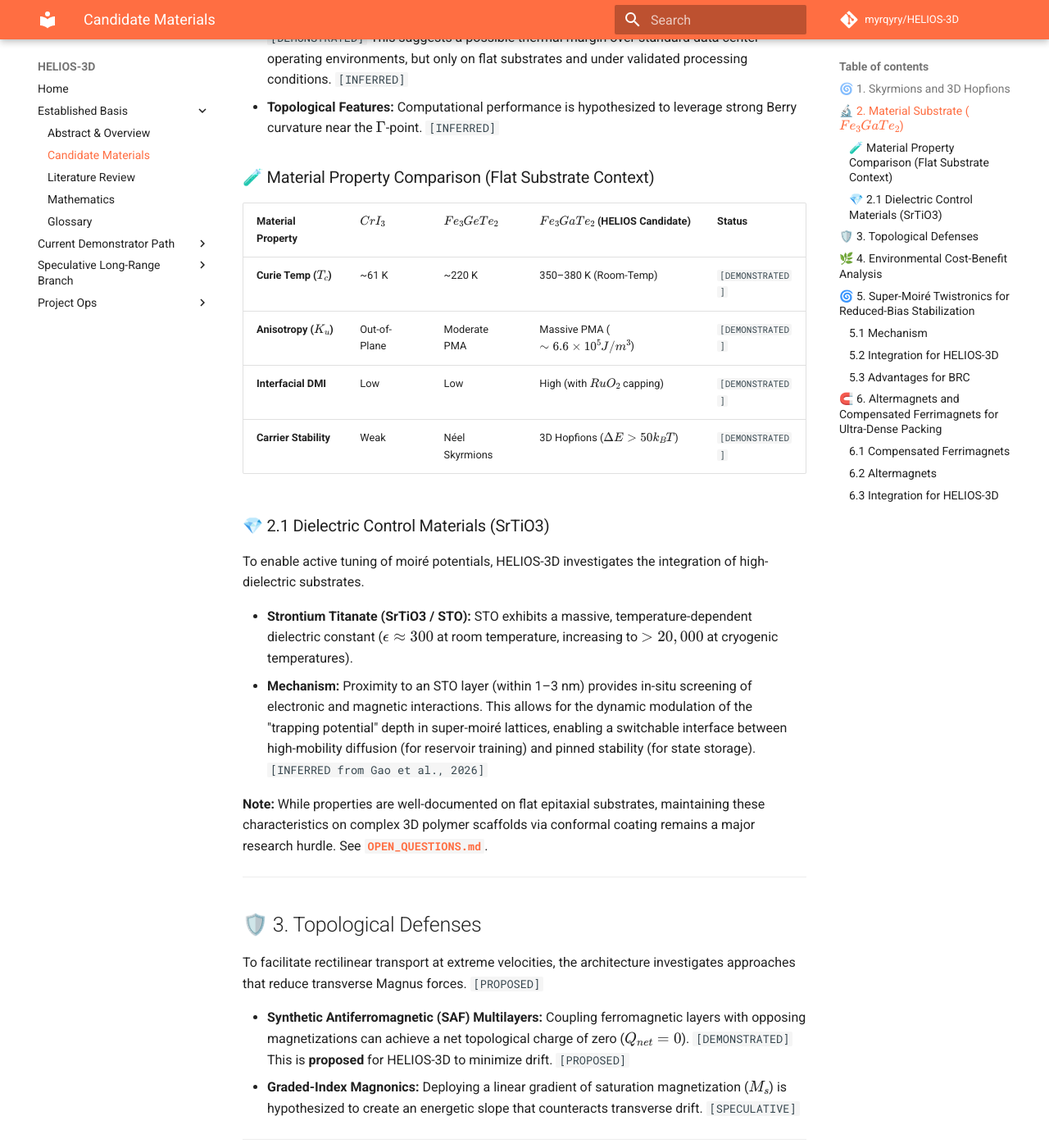
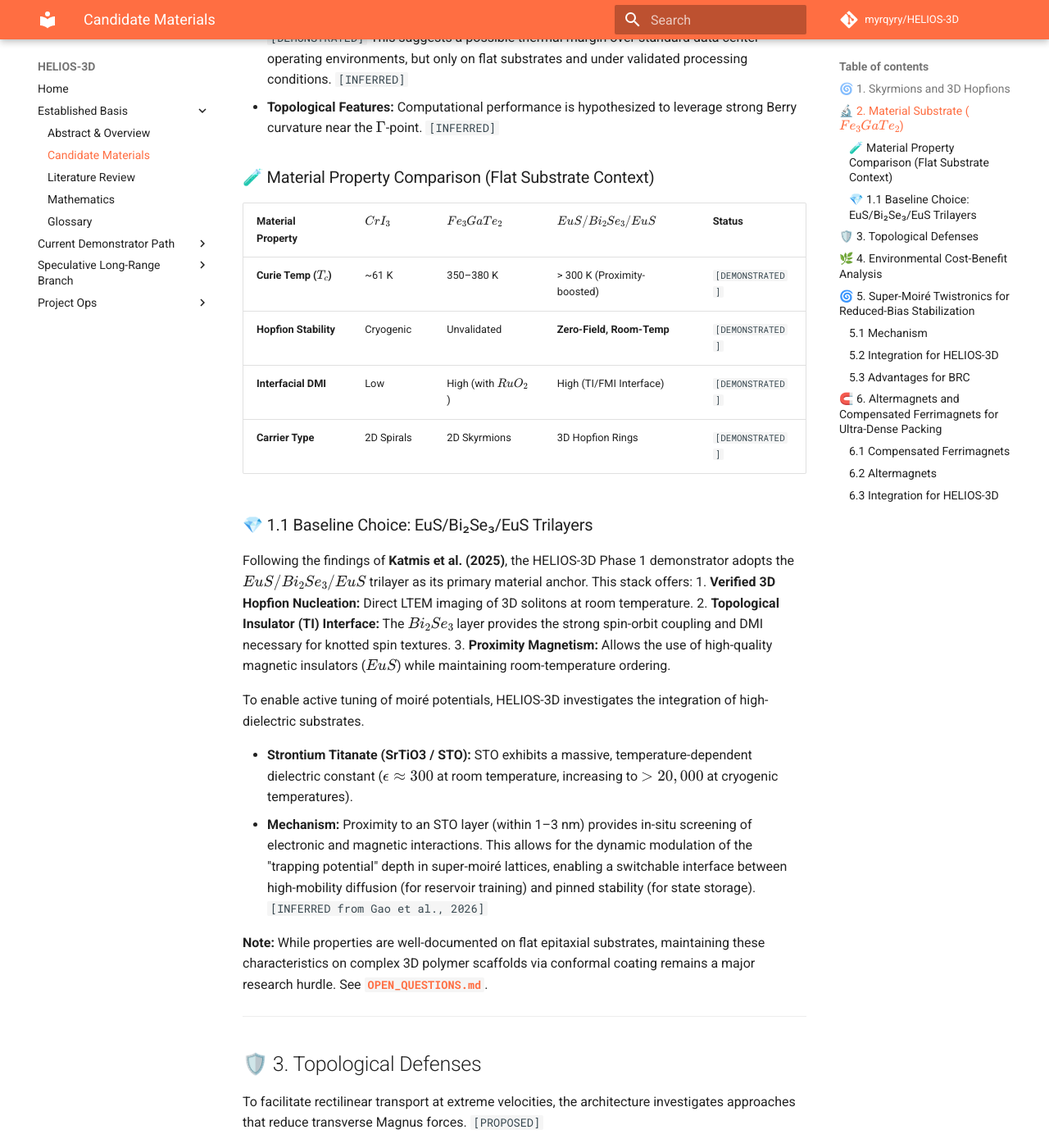
Before and after one commit to myrqyry/HELIOS-3D, an MkDocs documentation site: the page built from docs/CANDIDATE_MATERIALS_AND_MECHANISMS.md, in a window 1280 px wide and 1400 px high, scrolled down 828 px. Shown: the whole window at 82% size. Built offline with MkDocs 1.6.1 and Material for MkDocs 9.7.7, drawn with Linux system fonts in a browser that asks for light colours; comment, search, counter and statistics services are not loaded.

Commit message:
docs: adopt EuS/Bi2Se3/EuS as baseline hopfion material following Katmis et al. (2025)

```diff
--- a/docs/CANDIDATE_MATERIALS_AND_MECHANISMS.md
+++ b/docs/CANDIDATE_MATERIALS_AND_MECHANISMS.md
@@ -21,14 +21,18 @@ One candidate substrate path for HELIOS-3D is $Fe_3GaTe_2$, a metallic van der W
 
 ### 🧪 Material Property Comparison (Flat Substrate Context)
 
-| Material Property | $CrI_3$ | $Fe_3GeTe_2$ | $Fe_3GaTe_2$ (HELIOS Candidate) | Status |
+| Material Property | $CrI_3$ | $Fe_3GaTe_2$ | $EuS/Bi_2Se_3/EuS$ | Status |
 | :--- | :--- | :--- | :--- | :--- |
-| **Curie Temp ($T_c$)** | ~61 K | ~220 K | 350–380 K (Room-Temp) | `[DEMONSTRATED]` |
-| **Anisotropy ($K_u$)** | Out-of-Plane | Moderate PMA | Massive PMA ($\sim 6.6 \times 10^5 J/m^3$) | `[DEMONSTRATED]` |
-| **Interfacial DMI** | Low | Low | High (with $RuO_2$ capping) | `[DEMONSTRATED]` |
-| **Carrier Stability** | Weak | Néel Skyrmions | 3D Hopfions ($\Delta E > 50 k_B T$) | `[DEMONSTRATED]` |
+| **Curie Temp ($T_c$)** | ~61 K | 350–380 K | > 300 K (Proximity-boosted) | `[DEMONSTRATED]` |
+| **Hopfion Stability** | Cryogenic | Unvalidated | **Zero-Field, Room-Temp** | `[DEMONSTRATED]` |
+| **Interfacial DMI** | Low | High (with $RuO_2$) | High (TI/FMI Interface) | `[DEMONSTRATED]` |
+| **Carrier Type** | 2D Spirals | 2D Skyrmions | 3D Hopfion Rings | `[DEMONSTRATED]` |
 
-### 💎 2.1 Dielectric Control Materials (SrTiO3)
+### 💎 1.1 Baseline Choice: EuS/Bi₂Se₃/EuS Trilayers
+Following the findings of **Katmis et al. (2025)**, the HELIOS-3D Phase 1 demonstrator adopts the **$EuS/Bi_2Se_3/EuS$** trilayer as its primary material anchor. This stack offers:
+1.  **Verified 3D Hopfion Nucleation:** Direct LTEM imaging of 3D solitons at room temperature.
+2.  **Topological Insulator (TI) Interface:** The $Bi_2Se_3$ layer provides the strong spin-orbit coupling and DMI necessary for knotted spin textures.
+3.  **Proximity Magnetism:** Allows the use of high-quality magnetic insulators ($EuS$) while maintaining room-temperature ordering.
 
 To enable active tuning of moiré potentials, HELIOS-3D investigates the integration of high-dielectric substrates.
 
--- a/pyproject.toml
+++ b/pyproject.toml
@@ -6,6 +6,12 @@ requires-python = ">=3.11"
 dependencies = [
   "mkdocs>=1.6",
   "mkdocs-material>=9.5",
+  "networkx>=3.6.1",
+  "numpy>=2.4.4",
+  "pandas>=3.0.2",
+  "requests>=2.33.1",
+  "scikit-learn>=1.8.0",
+  "tqdm>=4.67.3",
 ]
 
 [build-system]
```
Also changed, not shown: ROADMAP.md (+1 -1 lines), docs/CLAIMS_MATRIX.md (+2 -2 lines), docs/LITERATURE_REVIEW.md (+5 -5 lines), docs/OPEN_QUESTIONS.md (+2 -2 lines), 1 other file.
